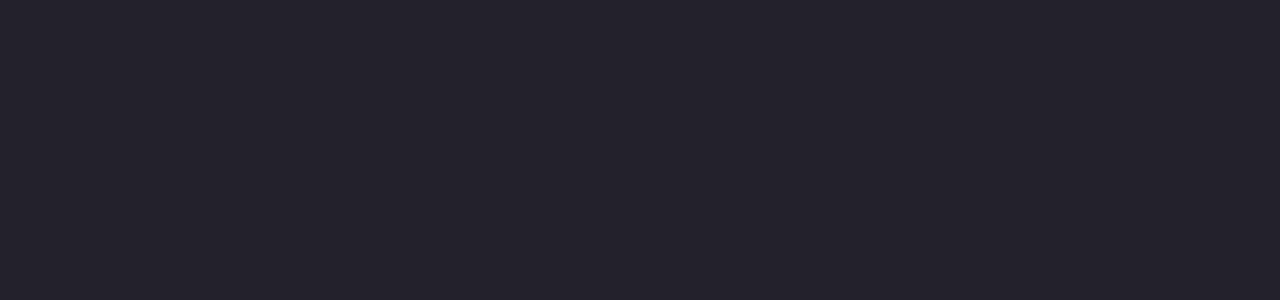
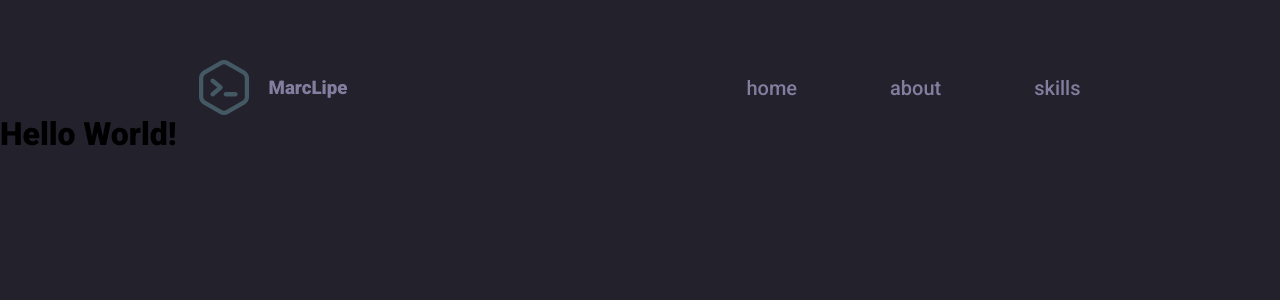
Before and after one commit to marclipe/portifolio-marclipe, a React (Vite) app: page / in a window 1280 px wide. Before the commit this address had no page. Shown: the top 300 px of the page. Built offline with nearby package versions, Linux system fonts and the light colour scheme.

Commit message:
Adding Routes of website

```diff
--- a/src/Router.tsx
+++ b/src/Router.tsx
@@ -1,10 +1,16 @@
 import { Routes, Route } from 'react-router-dom'
+import { DefaultLayout } from './layouts/DefaultLayout'
+import { Home } from './pages/Home'
+import { About } from './pages/About'
+import { Skills } from './pages/Skills'
 
 export function Router() {
   return (
     <Routes>
-      <Route>
-        <Route></Route>
+      <Route path="/" element={<DefaultLayout />}>
+        <Route path="/" element={<Home />}></Route>
+        <Route path="/about" element={<About />}></Route>
+        <Route path="/skills" element={<Skills />}></Route>
       </Route>
     </Routes>
   )
--- /dev/null
+++ b/src/pages/About/index.tsx
@@ -0,0 +1,3 @@
+export function About() {
+  return <h1>About</h1>
+}
--- /dev/null
+++ b/src/pages/Skills/index.tsx
@@ -0,0 +1,3 @@
+export function Skills() {
+  return <h1>Skills</h1>
+}
--- a/src/styles/global.ts
+++ b/src/styles/global.ts
@@ -5,6 +5,7 @@ export const GlobalStyles = createGlobalStyle`
     margin: 0;
     padding: 0;
     box-sizing: border-box;
+    text-decoration: none;
   }
 
   /* font-size: 16px; (Desktop) */
```
